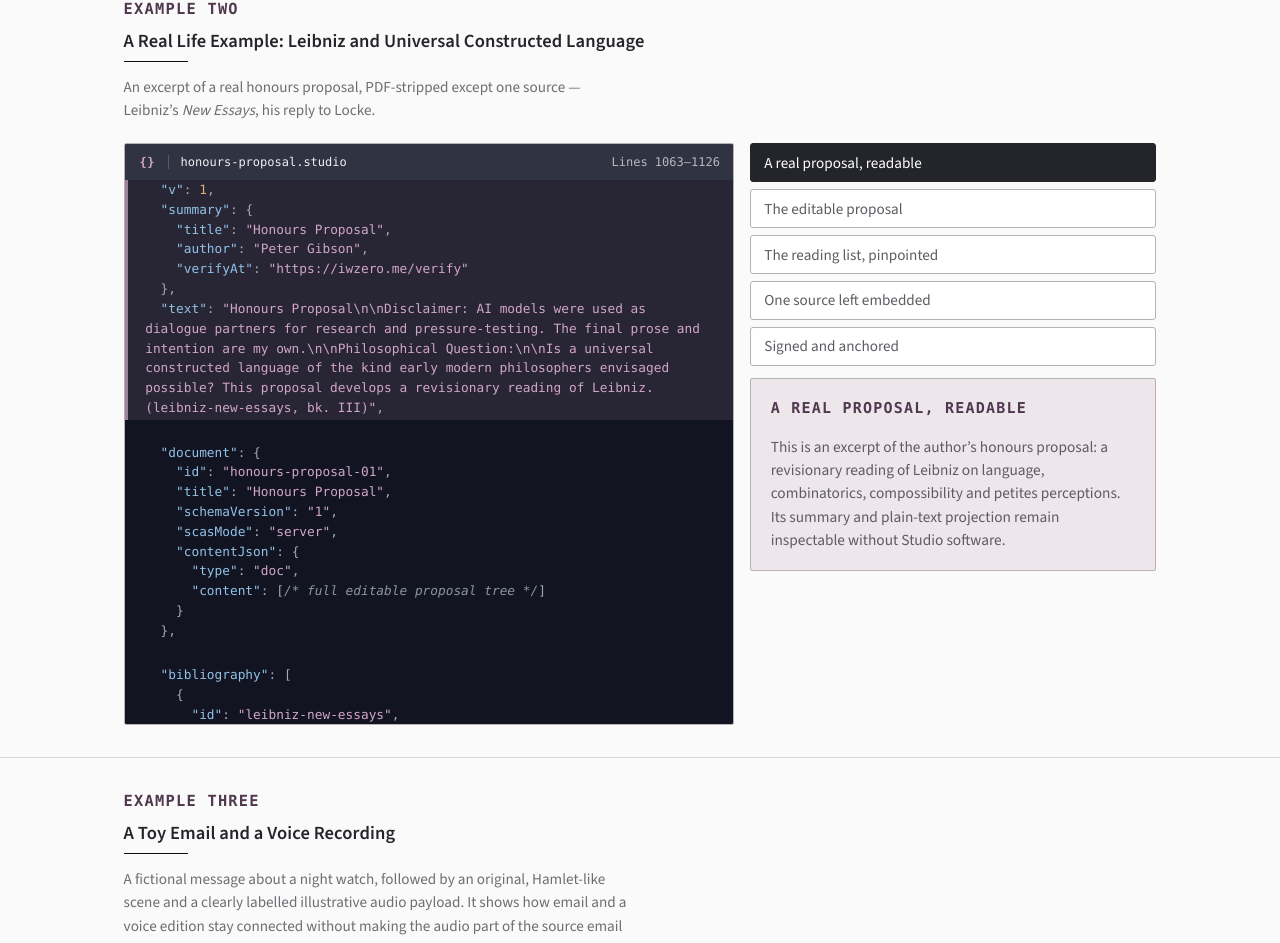
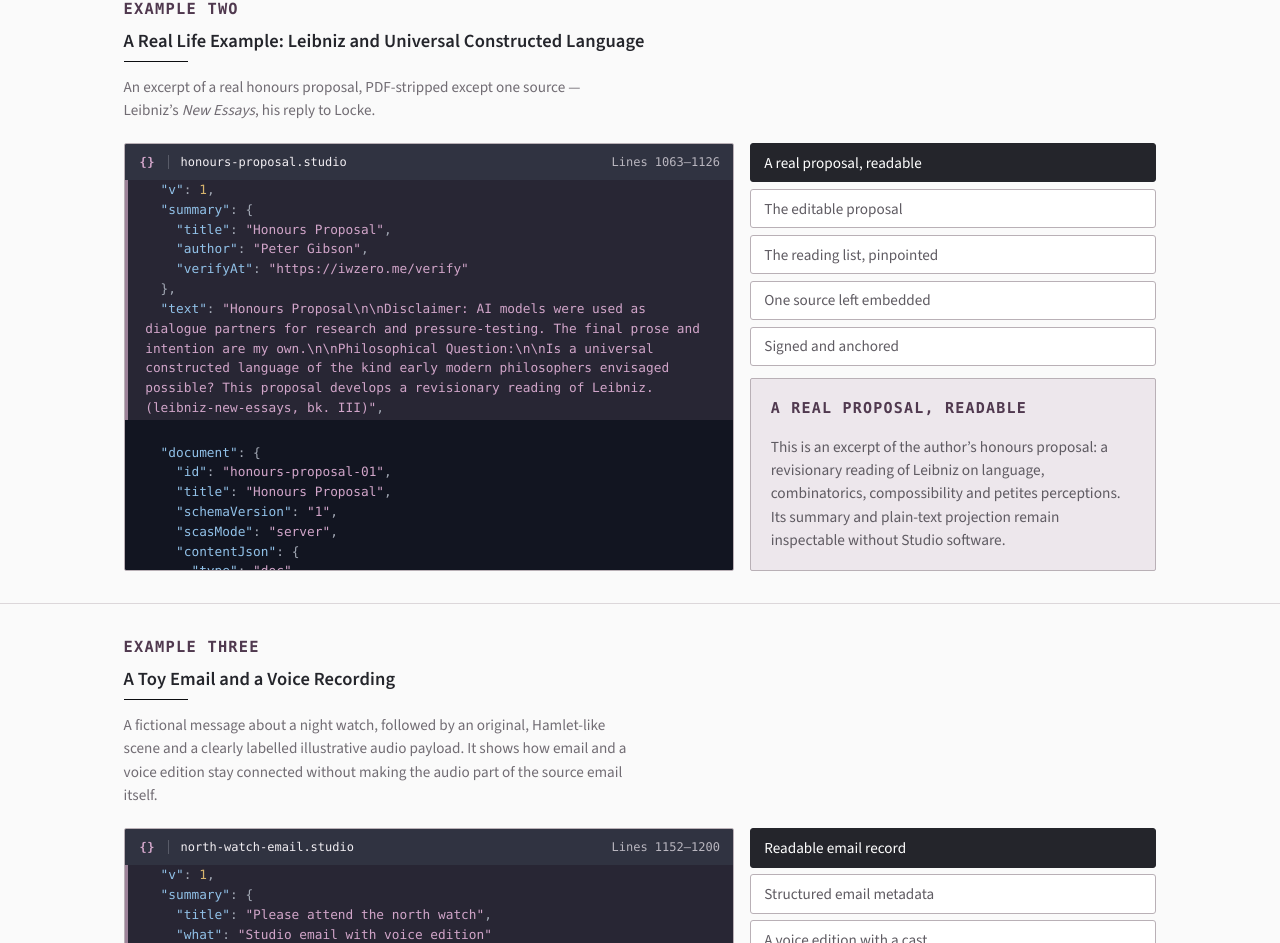
Before and after one commit to albatross310/writingstudiostandard, a React (Vite) app: page /examples in a window 1280 px wide. Shown: the part 875-1818 px from the top of the page. Built offline with nearby package versions, Linux system fonts and the light colour scheme.

Commit message:
Fill real example code panel

```diff
--- a/src/pages/Examples.jsx
+++ b/src/pages/Examples.jsx
@@ -318,7 +318,7 @@ export default function Examples() {
             An excerpt of a real honours proposal, PDF-stripped except one source — Leibniz’s <em>New
             Essays</em>, his reply to Locke.
           </p>
-          <Explorer filename="honours-proposal.studio" blocks={REAL_BLOCKS} parts={REAL_PARTS} firstId="rheader" />
+          <Explorer filename="honours-proposal.studio" blocks={REAL_BLOCKS} parts={REAL_PARTS} firstId="rheader" fillPanel />
         </div>
       </section>
 
```
